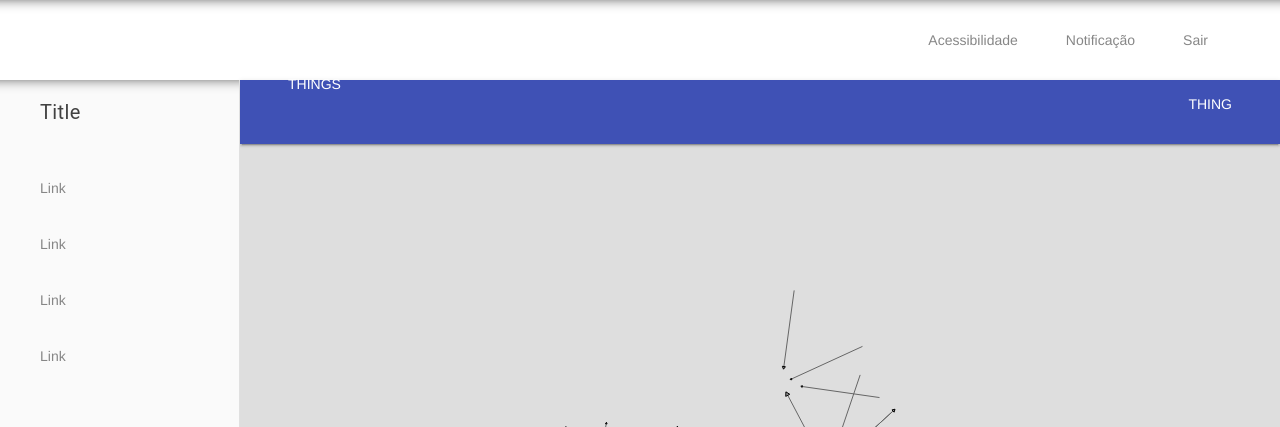
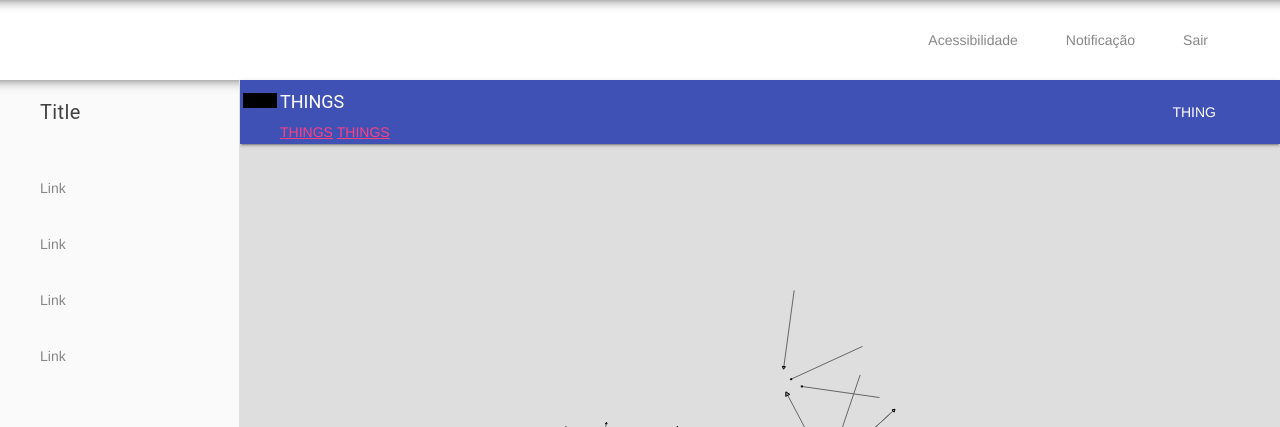
Before and after one commit to leodorna/Sociograma, a PHP site: page /mostraGrafo.php in a window 1280 px wide. Shown: the top 427 px of the page. Run offline with PHP 8.4, Linux system fonts and the light colour scheme.

Commit message:
Adjusted blue bar texts and boxes

```diff
--- a/css/general.css
+++ b/css/general.css
@@ -1,2 +1,2 @@
-@import url(framework/material.min.css);.grey-nav *{color:#757575 !important}@media all and (min-width: 990px){.mdl-layout__drawer-button{display:none}.drawer-space{margin-top:80px}}.top-shadow{box-shadow:0px 50px 15px -54px black}.top-shadow.inset-shadow{box-shadow:0px 50px 15px -54px black inset}.no-margin{margin:0}.content-grid{width:100%;padding:0px}
+@import url(framework/material.min.css);.grey-nav *{color:#757575 !important}@media all and (min-width: 990px){.mdl-layout__drawer-button{display:none}.drawer-space{margin-top:80px}.place-box{position:relative}.place-box::before{position:absolute;top:0px;left:0;content:' ';display:block;width:15px;height:15px;background:black;top:11px;left:-37px;width:34px;height:15px}}.top-shadow{box-shadow:0px 50px 15px -54px black}.top-shadow.inset-shadow{box-shadow:0px 50px 15px -54px black inset}.no-margin{margin:0}.content-grid{width:100%;padding:0px}h3{margin:0px;font-size:18px}
 /*# sourceMappingURL=general.css.map */
--- a/css/general.scss
+++ b/css/general.scss
@@ -1,7 +1,9 @@
 @import "framework/material.min.css";
 
 // custom
+@import "sass/mixins";
 @import "sass/menu";
 @import "sass/generic-effects";
 @import "sass/handlers";
 @import "sass/grid";
+@import "sass/text";
--- a/css/sass/menu.scss
+++ b/css/sass/menu.scss
@@ -8,7 +8,19 @@
     .mdl-layout__drawer-button {
         display: none;
     }
+
     .drawer-space {
         margin-top: 80px;
     }
+
+    .place-box {
+        position: relative;
+        &::before {
+            @include pseudElement();
+            top: 11px;
+            left: -37px;
+            width: 34px;
+            height: 15px;
+        }
+    }
 }
--- /dev/null
+++ b/css/sass/mixins.scss
@@ -0,0 +1,10 @@
+@mixin pseudElement {
+    position: absolute;
+    top: 0px;
+    left: 0;
+    content: ' ';
+    display: block;
+    width: 15px;
+    height: 15px;
+    background: black;
+}
--- /dev/null
+++ b/css/sass/text.scss
@@ -0,0 +1,4 @@
+h3 {
+    margin: 0px;
+    font-size: 18px;
+}
--- a/future/header.php
+++ b/future/header.php
@@ -21,13 +21,17 @@
     <div class="mdl-layout__header-row">
         <div class="mdl-layout-spacer"></div>
         <div class="content-grid mdl-grid">
-            <div class="mdl-cell mdl-cell--4-col">
-                <p>THINGS</p>
+            <div class="mdl-cell mdl-cell--6-col mdl-cell--middle no-margin">
+                <div class="place-box">
+                    <h3>THINGS</h3>
                 </div>
-            <div class="mdl-cell mdl-cell--8-col mdl-textfield--align-right">
-                <div class="mdl-textfield mdl-js-textfield">
-                    <p>THING</p>
+                <div class="">
+                    <a href="#"><span>THINGS</span></a>
+                    <a href="#"><span>THINGS</span></a>
                 </div>
+            </div>
+            <div class="mdl-cell mdl-cell--6-col mdl-textfield--align-right mdl-cell--middle">
+                <p class="no-margin">THING</p>
             </div>
         </div>
     </div>
```
Also changed, not shown: 3 other files. Lines whose indentation alone changed are shown as unchanged.
